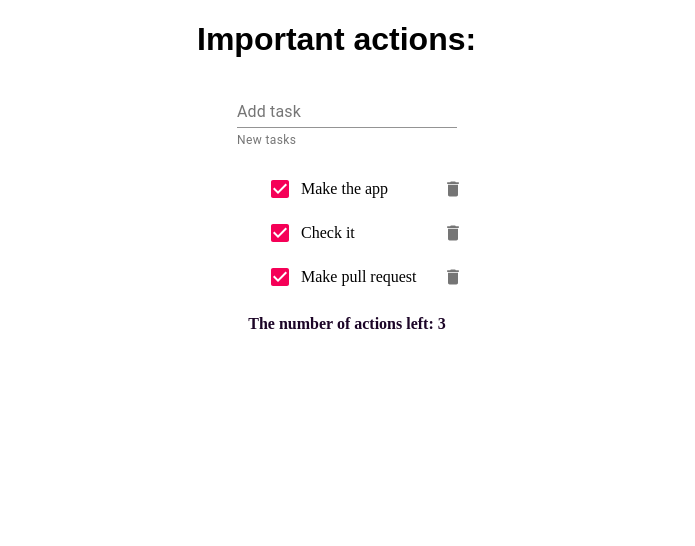
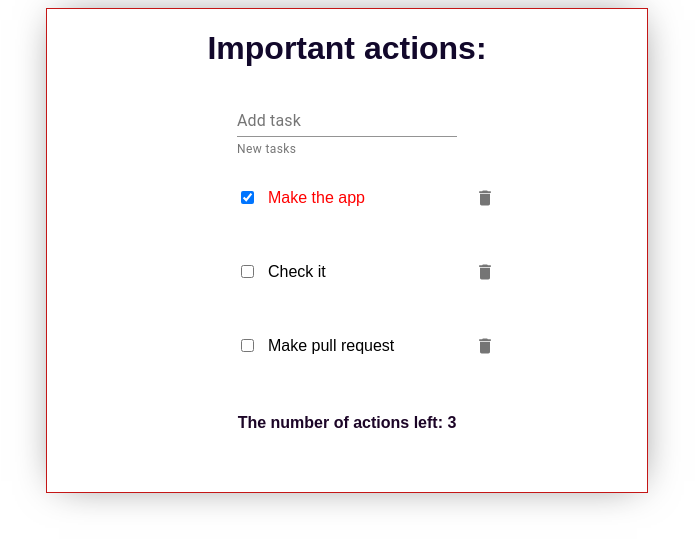
Before and after one commit to WebHeroSchool/TodoLachinov, a React (Create React App) app: page / in a window 1280 px wide. Shown: the top 546 px of the page, without its empty margins (293-988 px from the left). Built offline with nearby package versions, Linux system fonts and the light colour scheme.

Commit message:
StateChanges

```diff
--- a/src/components/App/App.js
+++ b/src/components/App/App.js
@@ -4,31 +4,52 @@ import InputItem from '../InputItem/InputItem';
 import Footer from '../Footer/Footer';
 import styles from './App.module.css';
 
-
 const counter = 3;
 
-const App = () => {
-  const items = [
+class App extends React.Component {
+  state = {
+    items: [
       {
         value: 'Make the app',
+        isDone: true,
+        id: 1
       },
       {
         value: 'Check it',
+        isDone: false,
+        id: 2
       },
       {
         value: 'Make pull request',
+        isDone: false,
+        id: 3
       }
-  ];
+    ]
+  };
 
-  return (<div className = {styles.wrap}>
+  onClickDone = id => {
+    const newItemList = this.state.items.map(item => {
+      const newItem = { ... item };
+      if (item.id === id) {
+        newItem.isDone = !item.isDone;
+      }
+
+      return newItem;
+    })
+
+    this.setState({ items: newItemList});
+  };
+
+  render() {
+      return (
+      <div className = {styles.wrap}>
         <h1 className = {styles.title} >Important actions:</h1>
         <InputItem />
-    <ItemList items = {items} />
+        <ItemList items = {this.state.items} onClickDone={this.onClickDone}/>
         <Footer counter = {counter} />
       </div>);
   }
-
-
+}
 
 
 export default App;
--- a/src/components/App/App.module.css
+++ b/src/components/App/App.module.css
@@ -1,8 +1,14 @@
 .wrap {
-    margin: auto;
-    width: 300px;
+    margin: 0 auto;
+    width: 600px;
+    border: 1px solid rgb(196, 22, 22);
+	box-shadow: 1px 0px 39px -12px #757575;
+	font-family: Arial;
+	background-color: #FFF;
 }
 
 .title {
+    color: #12082b;
+	text-align: center;
     font-family: Arial;
 }
--- a/src/components/Checkbox/Checkbox.js
+++ /dev/null
@@ -1,27 +0,0 @@
-import React from 'react';
-import Checkbox from '@material-ui/core/Checkbox';
-
-export default function Checkboxs() {
-    const [state, setState] = React.useState({
-      checkedA: true,
-      checkedB: true,
-      checkedF: true,
-    });
-
-    const handleChange = name => event => {
-      setState({ ...state, [name]: event.target.checked });
-    };
-
-    return (
-
-      <Checkbox
-        checked={state.checkedA}
-        onChange={handleChange('checkedA')}
-        value="checkedA"
-        inputProps={{
-            'aria-label': 'Checkbox A'
-        }}
-      />
-
-    );
-  }
--- a/src/components/Item/Item.js
+++ b/src/components/Item/Item.js
@@ -1,14 +1,25 @@
 import React from 'react';
 import classnames from 'classnames';
+import DeleteIcons from '../Delete/Delete';
 import styles from './Item.module.css';
 
-const Item = ({ value, isDone }) => (<span className={
-    classnames ({
-        [styles.item]: true,
-        [styles.done]: isDone,
-    })
-}>
-    {value}
-</span>);
+const Item = ({ value, isDone, onClickDone, id }) =>
+(<div className={styles.part}>
+    <input className={styles.click}
+        type = 'checkbox'
+        checked={isDone}
+        onClick={() => onClickDone(id)}
+    />
+
+    <span className={
+        classnames({
+            [styles.item]: true,
+            [styles.done]: isDone,
+        })
+    }>
+        {value}
+    </span>
+    <DeleteIcons />
+</div>)
 
 export default Item;
--- a/src/components/Item/Item.module.css
+++ b/src/components/Item/Item.module.css
@@ -1,6 +1,21 @@
 .item {
     display: flex;
     align-items: center;
+	list-style-type: none;
     color: black;
+    width: 100%;
+}
+
+.part {
+    display: flex;
+    justify-content: center;
     width: 50%;
 }
+
+.click {
+    margin: auto 5%;
+}
+
+.done {
+    color: red;
+}
--- a/src/components/ItemList/ItemList.js
+++ b/src/components/ItemList/ItemList.js
@@ -1,14 +1,16 @@
 import React from 'react';
 import Item from '../Item/Item';
-import Checkboxs from '../Checkbox/Checkbox';
-import DeleteIcons from '../Delete/Delete';
 import styles from './ItemList.module.css';
 
-const ItemList = ({ items }) => (<ul>
+const ItemList = ({ items, onClickDone }) => (<ul>
   {items.map(item =>
-  <li className={styles.item} key={item.value}> <Checkboxs />
-    <Item value={item.value} isDone={item.isDone} />
-    <DeleteIcons />
+  <li className={styles.itemList} key={item.value}>
+    <Item
+      value={item.value}
+      isDone={item.isDone}
+      id={item.id}
+      onClickDone = {onClickDone}
+    />
   </li>)}
 </ul>);
 
--- a/src/components/ItemList/ItemList.module.css
+++ b/src/components/ItemList/ItemList.module.css
@@ -1,15 +1,6 @@
-.itemList
-{
+.itemList {
 	display: flex;
-	align-items: center;
 	justify-content: center;
 	margin: 0 auto;
     padding: 0 0 30px 0;
 }
-
-.item
-{
-	display: flex;
-	justify-content: center;
-	list-style-type: none;
-}
--- a/src/index.js
+++ b/src/index.js
@@ -2,5 +2,4 @@ import React from 'react';
 import ReactDOM from 'react-dom';
 import App from './components/App/App';
 
-
 ReactDOM.render(<App />, document.getElementById('root'));
```
Also changed, not shown: src/components/App/App.css (deleted, +0 -8 lines). Lines whose indentation alone changed are shown as unchanged.
